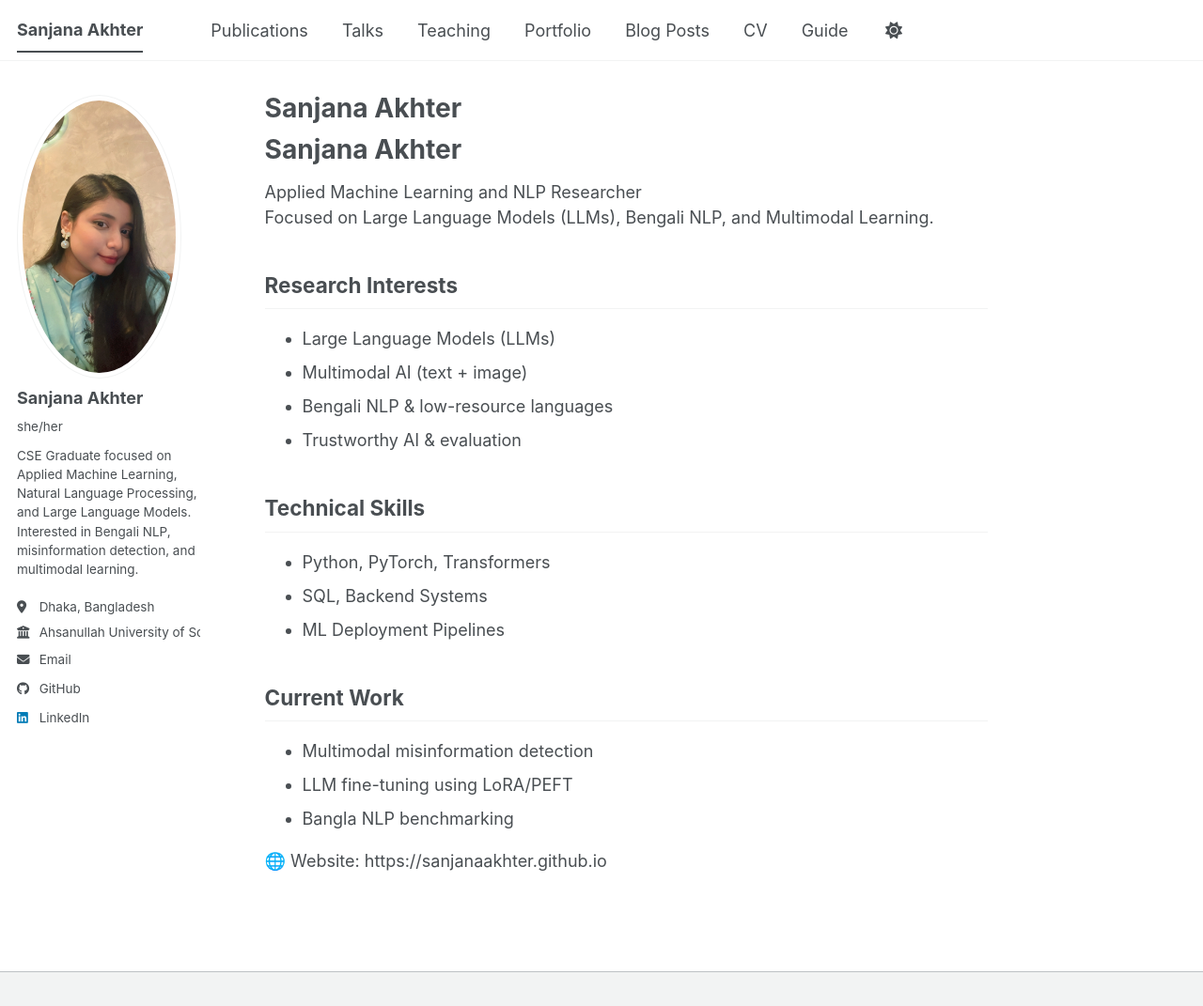
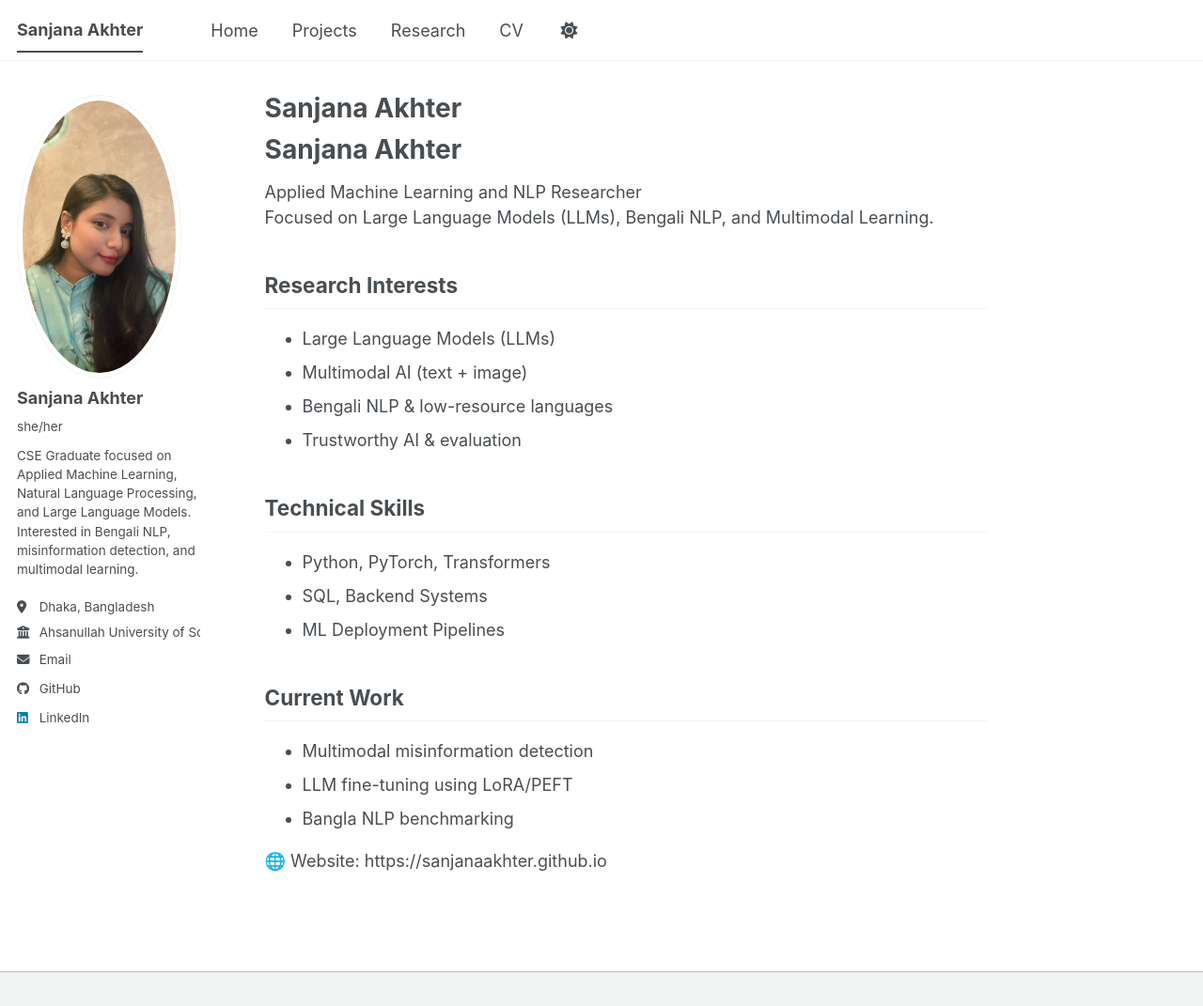
Before and after one commit to sanjana-akhter/sanjana-akhter.github.io, a Jekyll site: the page built from README.md, in a window 1280 px wide and 1071 px high. Shown: the whole window at 94% size. Built offline with Jekyll 4.4.1, drawn with Linux system fonts in a browser that asks for light colours; our own code applies the rules of GitHub Pages for plain Markdown files; a script bundle is joined from its source files by our own code; library files that are not in the unit come from our copies.

Commit message:
Update navigation.yml

```diff
--- a/_data/navigation.yml
+++ b/_data/navigation.yml
@@ -8,26 +8,14 @@
 #      Markdown formatted page while the second is generated using JSON.
 
 main:
-  - title: "Publications"
-    url: /publications/
+  - title: "Home"
+    url: /
 
-  - title: "Talks"
-    url: /talks/
+  - title: "Projects"
+    url: /projects/
 
-  - title: "Teaching"
-    url: /teaching/
-
-  - title: "Portfolio"
-    url: /portfolio/
-
-  - title: "Blog Posts"
-    url: /year-archive/
+  - title: "Research"
+    url: /research/
 
   - title: "CV"
     url: /cv/
-
-  # - title: "CV"
-  #   url: /cv-json/
-
-  - title: "Guide"
-    url: /markdown/
```
